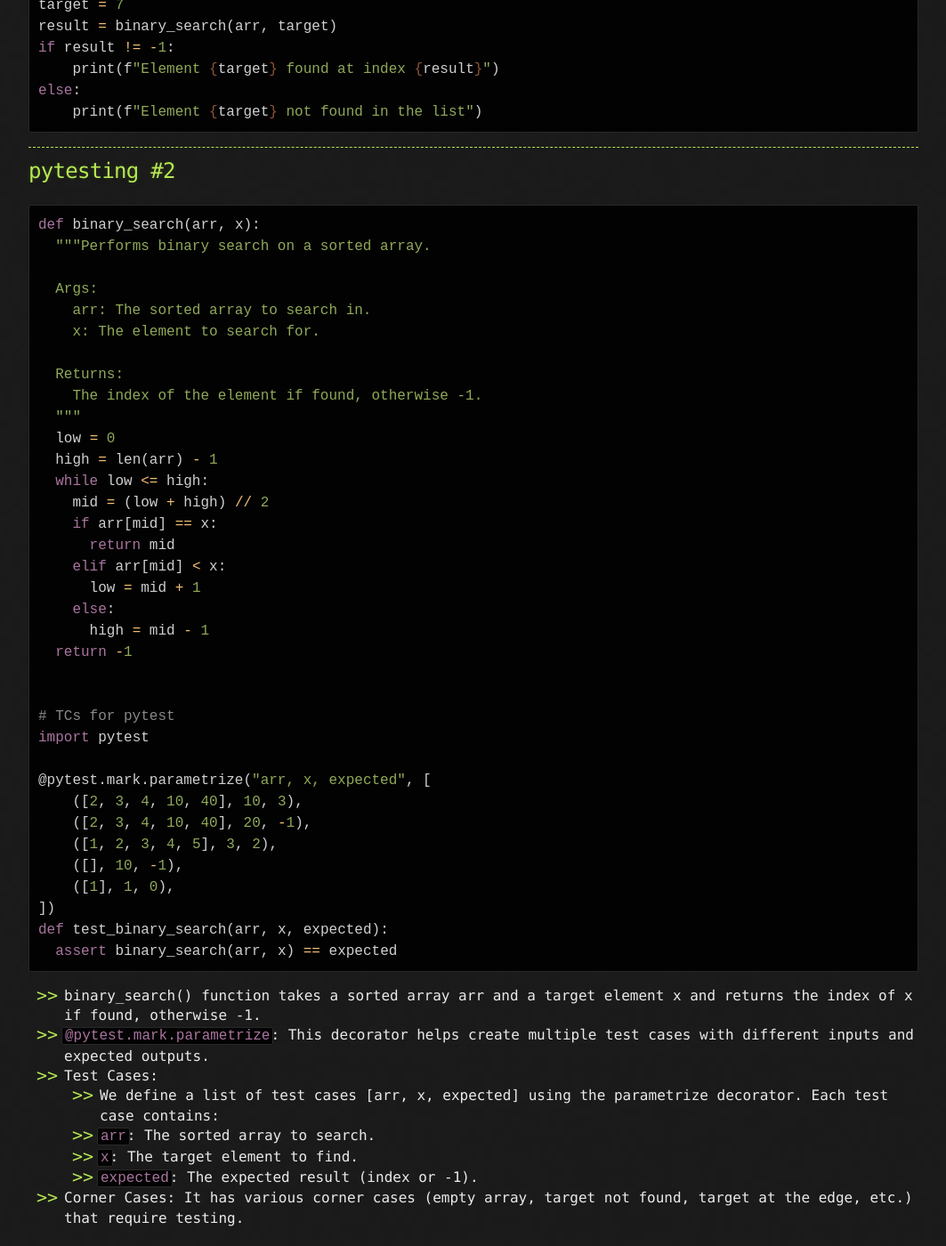
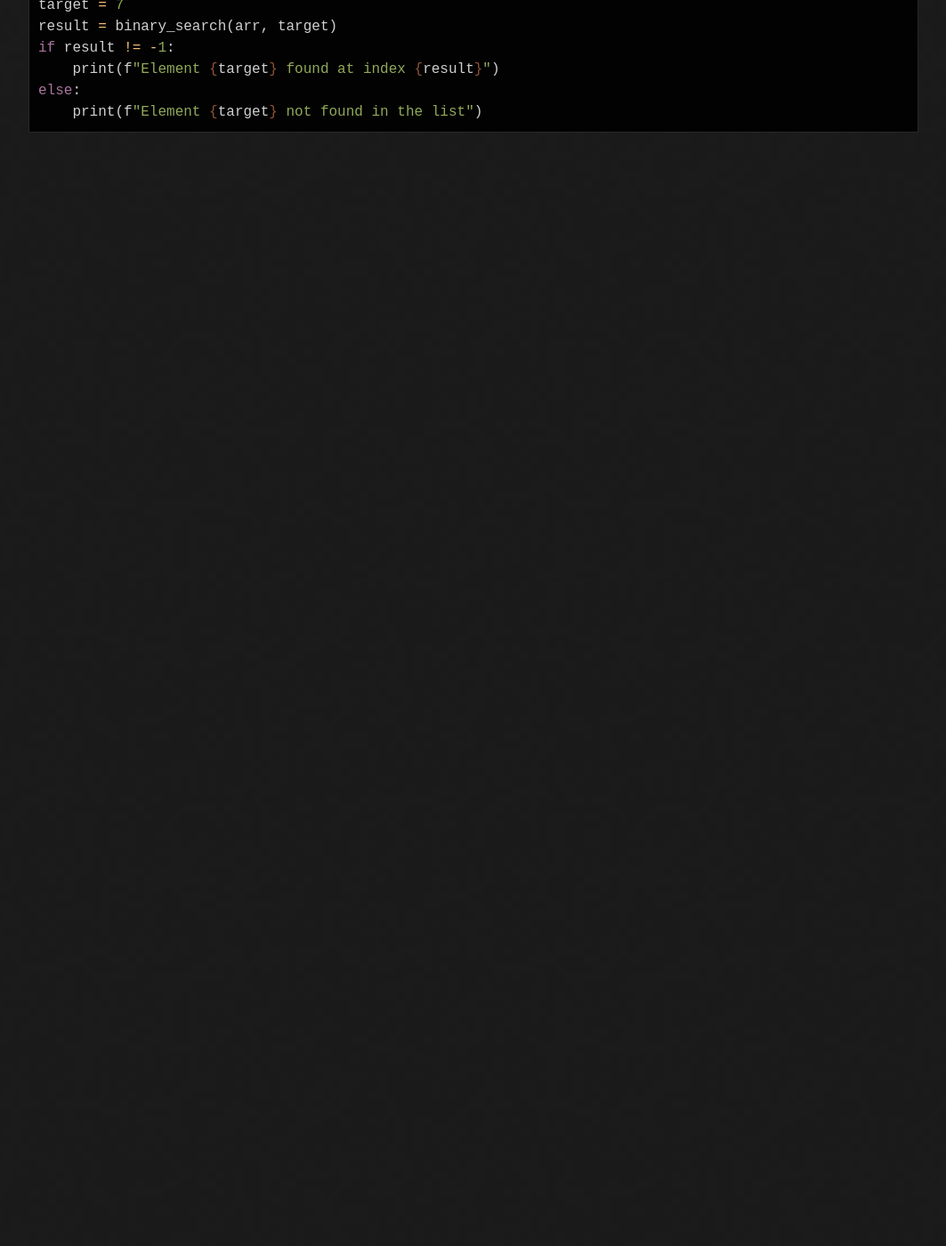
Before and after one commit to sciustechnologia/sciustechnologia.github.io, a Jekyll site: the page built from python/10_algos/10021.md, in a window 1280 px wide and 1400 px high, scrolled down 2540 px. Shown: the whole window at 89% size, without its empty margins (108-1171 px from the left). Built offline with Jekyll 4.4.1, drawn with Linux system fonts in a browser that asks for light colours; after the commit the page ends 2709 px from its top, so only the background shows below that.

Commit message:
Update 10021.md

````diff
--- a/python/10_algos/10021.md
+++ b/python/10_algos/10021.md
@@ -99,56 +99,3 @@ if result != -1:
 else:
     print(f"Element {target} not found in the list")
 ```
-
-
-
----
-
-## pytesting #2
-
-```python
-def binary_search(arr, x):
-  """Performs binary search on a sorted array.
-
-  Args:
-    arr: The sorted array to search in.
-    x: The element to search for.
-
-  Returns:
-    The index of the element if found, otherwise -1.
-  """
-  low = 0
-  high = len(arr) - 1
-  while low <= high:
-    mid = (low + high) // 2
-    if arr[mid] == x:
-      return mid
-    elif arr[mid] < x:
-      low = mid + 1
-    else:
-      high = mid - 1
-  return -1
-
-
-# TCs for pytest
-import pytest
-
-@pytest.mark.parametrize("arr, x, expected", [
-    ([2, 3, 4, 10, 40], 10, 3),
-    ([2, 3, 4, 10, 40], 20, -1),
-    ([1, 2, 3, 4, 5], 3, 2),
-    ([], 10, -1),
-    ([1], 1, 0),
-])
-def test_binary_search(arr, x, expected):
-  assert binary_search(arr, x) == expected
-```
-
-* binary_search() function takes a sorted array arr and a target element x and returns the index of x if found, otherwise -1.
-* `@pytest.mark.parametrize`: This decorator helps create multiple test cases with different inputs and expected outputs.
-* Test Cases:
-  * We define a list of test cases [arr, x, expected] using the parametrize decorator. Each test case contains:
-  * `arr`: The sorted array to search.
-  * `x`: The target element to find.
-  * `expected`: The expected result (index or -1).
-* Corner Cases: It has various corner cases (empty array, target not found, target at the edge, etc.) that require testing.
````
